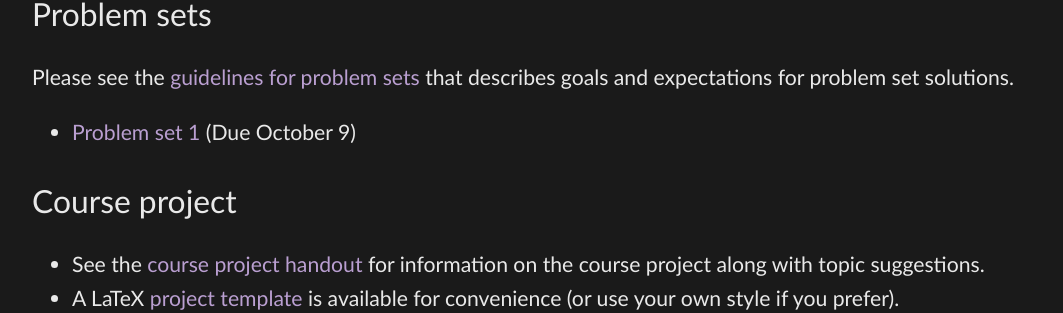
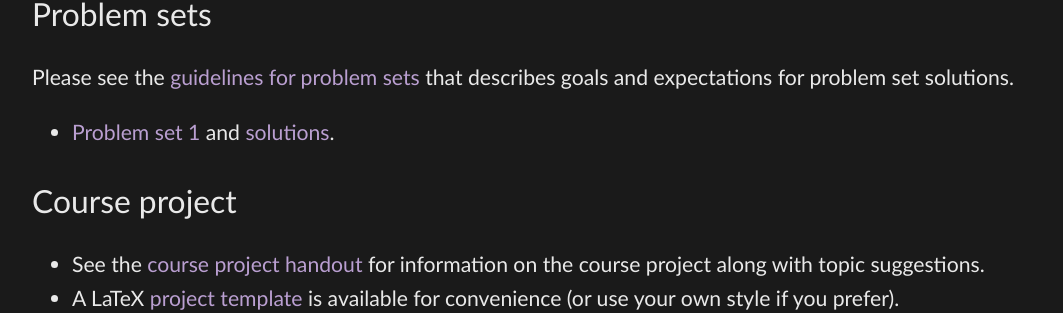
Before and after one commit to jhwatrous/jhwatrous.github.io, a Jekyll site: the page built from quantum-complexity.md, in a window 1280 px wide. Shown: the part 811-1124 px from the top of the page, without its empty margins (108-1171 px from the left). Built offline with Jekyll 4.4.1, drawn with Linux system fonts in a browser that asks for light colours.

Commit message:
Posted solution set 1.

```diff
--- a/quantum-complexity.md
+++ b/quantum-complexity.md
@@ -25,7 +25,7 @@ The lecture notes will be posted in parts as they are completed:
 
 Please see the [guidelines for problem sets]({{ '/QCT-guidelines.pdf' | relative_url }}) that describes goals and expectations for problem set solutions.
 
-- [Problem set 1]({{ '/QCT-problem-set-1.pdf' | relative_url }}) (Due October 9)
+- [Problem set 1]({{ '/QCT-problem-set-1.pdf' | relative_url }}) and [solutions]({{ '/QCT-solution-set-1.pdf' | relative_url }}).
 
 ## Course project
 
```
Also changed, not shown: 1 other file.
